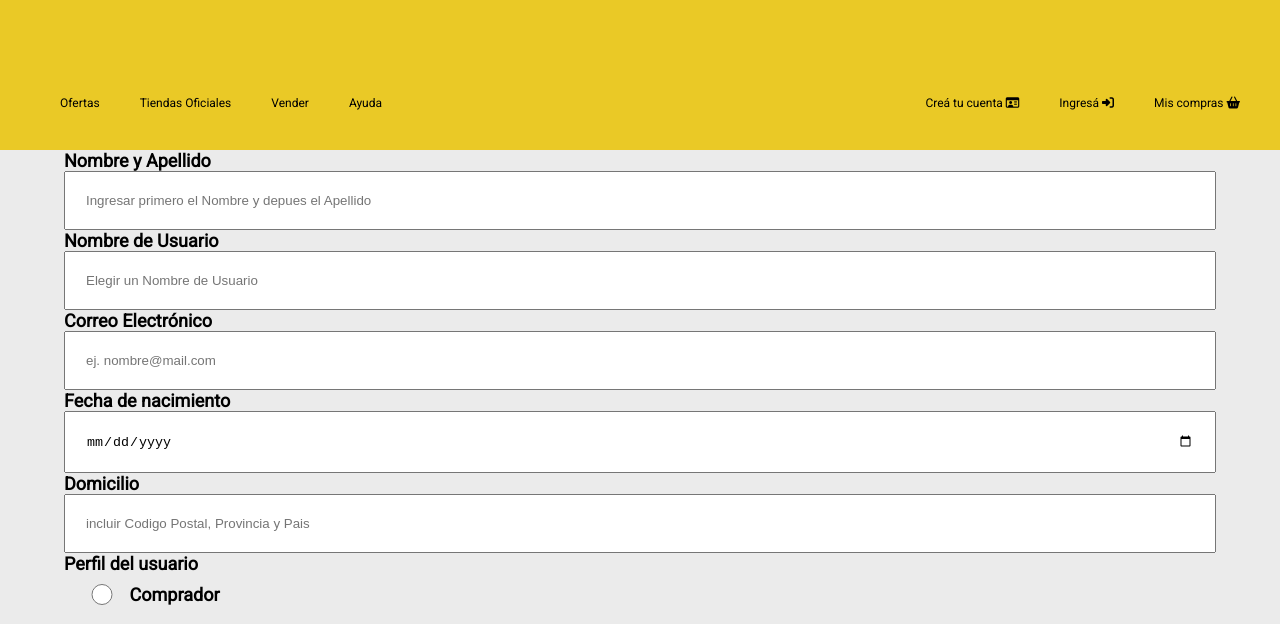
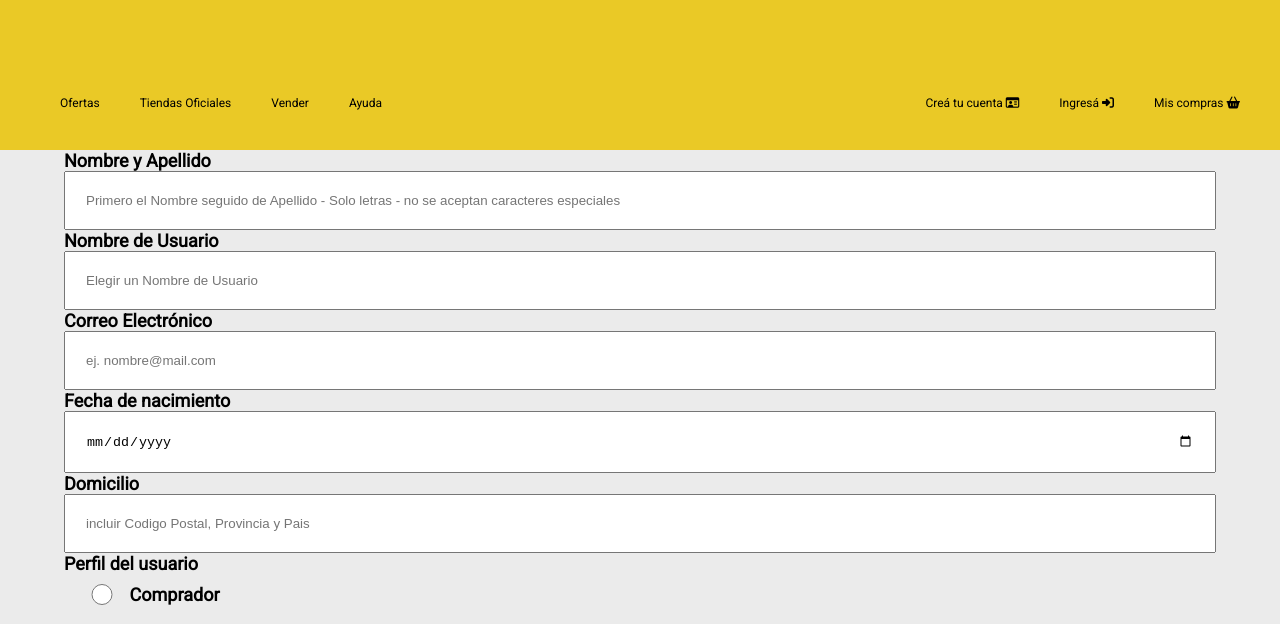
Before and after one commit to alevittar/mercadoLiebre-JulioAlejandroVittar, a website: page views/register.html in a window 1280 px wide. Shown: the part 176-800 px from the top of the page. Drawn offline with Linux system fonts and the light colour scheme; files that its build step writes are made by us from their sources; files whose address does not match are found by name.

Commit message:
corregidos los posibles mensajes de error el el formulario register

```diff
--- a/views/register.html
+++ b/views/register.html
@@ -50,7 +50,7 @@
     <main class="register">
         <form action="./views/home.html" method="POST">
             <label for="name">Nombre y Apellido</label>
-            <input type="text" name="name" placeholder="Ingresar primero el Nombre y depues el Apellido">
+            <input type="text" name="name" placeholder="Primero el Nombre seguido de Apellido - Solo letras - no se aceptan caracteres especiales ">
             <br>
             <label for="user">Nombre de Usuario</label>
             <input type="text" name="user" placeholder="Elegir un Nombre de Usuario">
```
